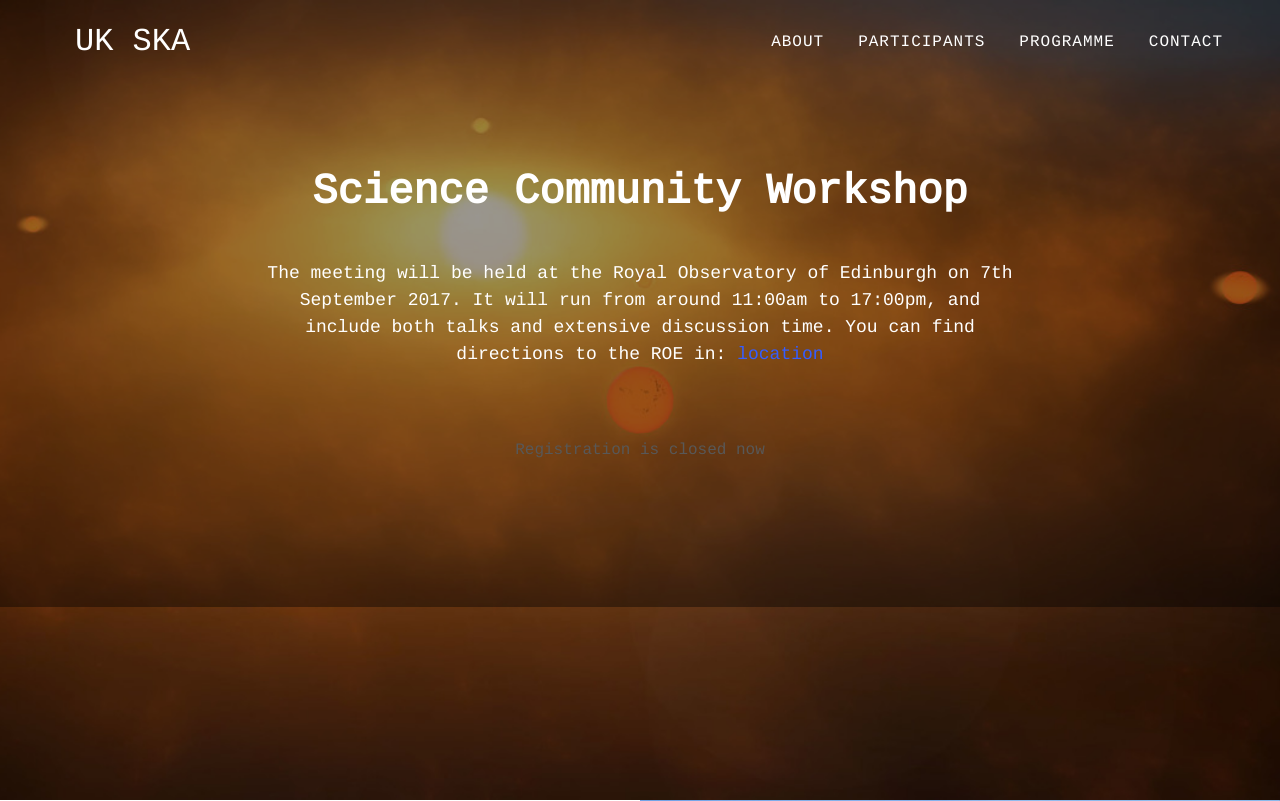
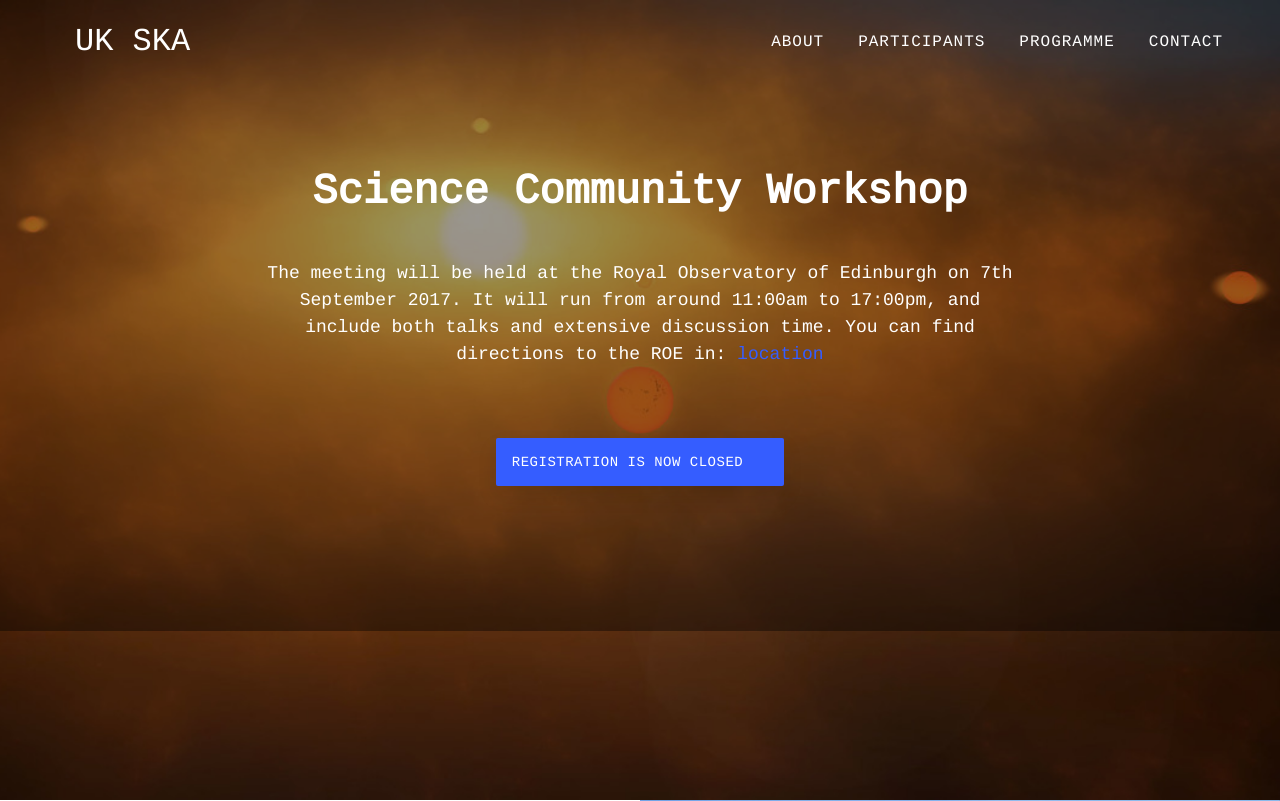
Before and after one commit to nudomarinero/UK-SKA_Edinbugh-2017, a Django app: page / in a window 1280 px wide. Shown: the top 801 px of the page. Run offline with Django 3.2, Linux system fonts and the light colour scheme; data that the repository does not hold is empty; some libraries are stand-ins or nearby versions.

Commit message:
Balance disabled link

```diff
--- a/conference/static/css/_home.scss
+++ b/conference/static/css/_home.scss
@@ -389,6 +389,67 @@ small {
     opacity: 1;
 }
 
+.btn-fill2 {
+    position: relative;
+    color: white;
+    letter-spacing: 0.5px;
+    text-transform: uppercase;
+    background-color: #355dff;
+    margin: 0;
+    padding: 0 40px 0 15px;
+    width: auto;
+    line-height: 46px;
+    cursor: not-allowed;
+    text-align: left;
+    box-shadow: 0px 10px 20px 0px rgba(0, 0, 0, 0.1);
+    transition: all 0.35s ease;
+    border-color: transparent;
+    border-radius: 2px;
+}
+
+// .btn-fill2:before,
+// .btn-fill2:after {
+//     position: absolute;
+//     right: 15px;
+//     top: 0;
+//     transition: all 0.5s ease;
+//     font-family: FontAwesome;
+//     content: '\f105';
+//     font-size: 12px;
+// }
+
+// .btn-fill2:after {
+//     top: -33px;
+//     opacity: 0;
+//     font-size: 14px;
+// }
+
+// .btn-fill2:hover {
+//     transform: scale(1.05);
+//     background-color: #0234ff;
+//     color: white;
+// }
+
+// .btn-fill2:hover:before {
+//     top: 105%;
+//     opacity: 0;
+// }
+
+// .btn-fill2:hover:after {
+//     top: 0;
+//     opacity: 1;
+// }
+
+// .btn-fill2:hover .btn-fill-icon {
+//     top: 105%;
+//     opacity: 0;
+// }
+
+// .btn-fill2:hover .btn-fill-icon:after {
+//     top: 0;
+//     opacity: 1;
+// }
+
 .btn.btn-border {
     background-color: transparent;
     border-color: #ffffff;
--- a/conference/templates/base.html
+++ b/conference/templates/base.html
@@ -21,6 +21,7 @@
 
     <!-- Custom CSS -->
     <link href="{% static 'css/style.css' %}" rel="stylesheet">
+    <!-- <link href="{% sass_src 'css/style.scss' %}" rel="stylesheet"> -->
 
     <!-- Custom Fonts -->
     <link href="https://fonts.googleapis.com/css?family=Cousine" rel="stylesheet">
--- a/conference/templates/index.html
+++ b/conference/templates/index.html
@@ -16,7 +16,7 @@
                     <!-- Button -->
                     <div class="btn-form btn-scroll">
                         {% if registration_open %}<a href="{% url 'register' %}" class="btn btn-fill right-icon">Registration</a>
-                        {% else %}<span>Registration is closed now</span>{% endif %}
+                        {% else %}<a href="#" class="btn btn-fill2">Registration is now closed</a>{% endif %}
                     </div>
                 </div>
             </div>
```
Also changed, not shown: conference/static/css/style.css.
